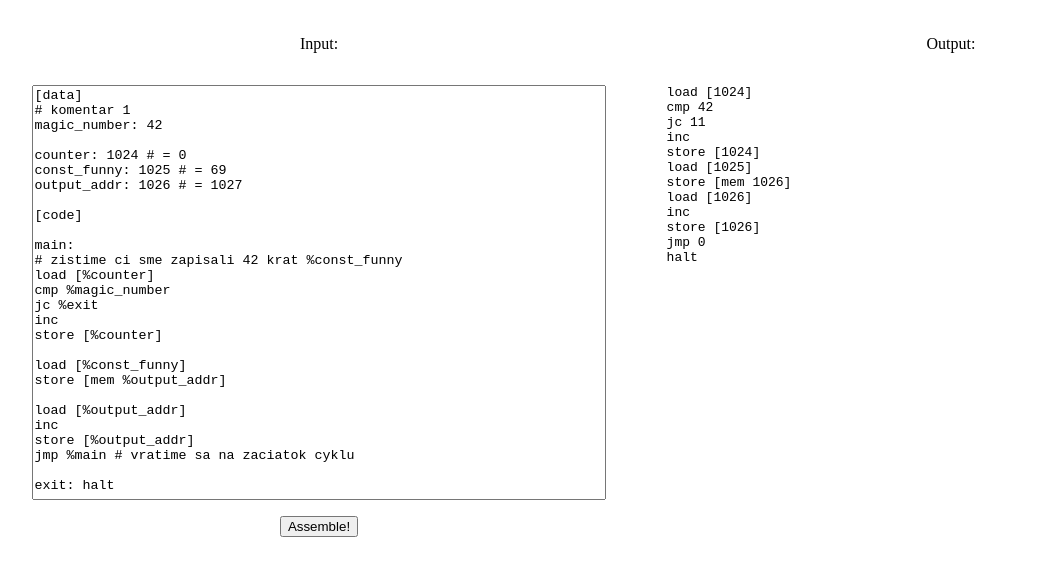
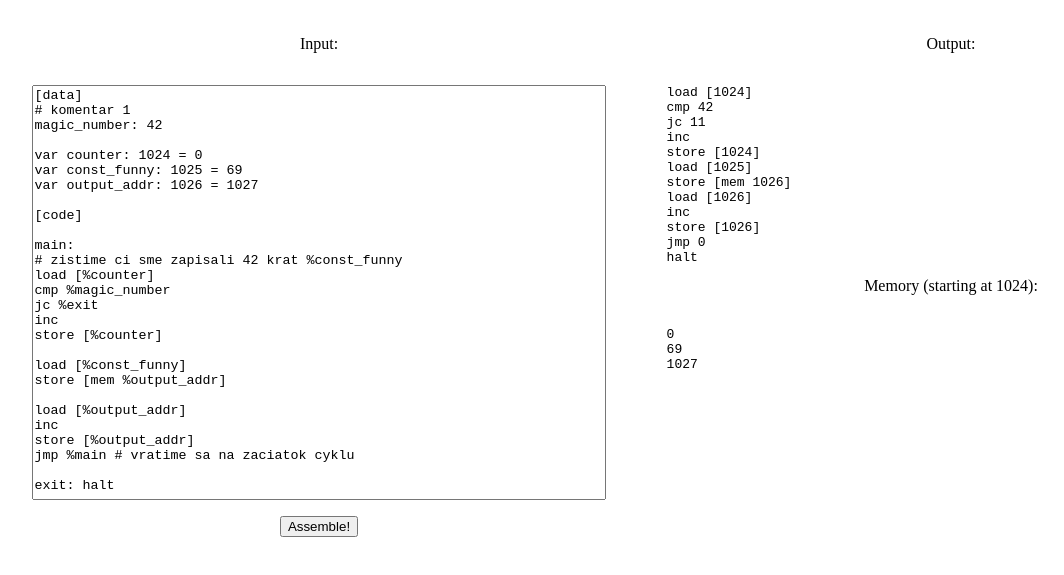
Before and after one commit to tancop/regasm, a plain HTML site: page index.html in a window 1280 px wide. Both pictures are taken after a click on the button "Assemble!". Shown: the part 69-644 px from the top of the page, without its empty margins (5-1069 px from the left). Drawn offline with Linux system fonts and the light colour scheme.

Commit message:
Add variables

```diff
--- a/index.html
+++ b/index.html
@@ -1,12 +1,11 @@
-<!DOCTYPE html>
+<!doctype html>
 <html lang="en">
-
     <head>
         <meta charset="UTF-8" />
         <meta name="viewport" content="width=device-width" />
-    <meta name="description" content="Turn RegSim into real assembly.">
+        <meta name="description" content="Turn RegSim into real assembly." />
         <title>RegSim Reassembler</title>
-    <link rel="stylesheet" href="index.css">
+        <link rel="stylesheet" href="index.css" />
     </head>
 
     <body>
@@ -15,13 +14,19 @@
         <div class="row-container">
             <div class="column">
                 <p>Input:</p>
-            <textarea id="input-area" class="input-area" spellcheck="false" aria-label="Code input">[data]
+                <textarea
+                    id="input-area"
+                    class="input-area"
+                    spellcheck="false"
+                    aria-label="Code input"
+                >
+[data]
 # komentar 1
 magic_number: 42
 
-counter: 1024 # = 0
-const_funny: 1025 # = 69
-output_addr: 1026 # = 1027
+var counter: 1024 = 0
+var const_funny: 1025 = 69
+var output_addr: 1026 = 1027
 
 [code]
 
@@ -41,15 +46,16 @@ inc
 store [%output_addr]
 jmp %main # vratime sa na zaciatok cyklu
 
-exit: halt</textarea>
+exit: halt</textarea
+                >
                 <button id="assemble-button">Assemble!</button>
             </div>
             <div class="column">
                 <p>Output:</p>
                 <pre id="output-area"></pre>
+                <p id="memory-header">Memory:</p>
+                <pre id="output-mem"></pre>
             </div>
         </div>
-
     </body>
-
 </html>
--- a/main.js
+++ b/main.js
@@ -15,16 +15,28 @@ window.onload = function () {
   let outputArea = document.getElementById("output-area");
   /** @type HTMLButtonElement */
   let assembleButton = document.getElementById("assemble-button");
+  /** @type HTMLParagraphElement */
+  let memoryHeader = document.getElementById("memory-header");
+  /** @type HTMLPreElement */
+  let outputMem = document.getElementById("output-mem");
 
-    assembleButton.addEventListener("click", function () {
+  assembleButton.addEventListener(
+    "click",
+    function () {
       /** @type string */
       let value = inputArea.value;
-        let lines = value.split('\n').map(line => line.trim()).filter(line => line.length > 0 && !line.startsWith("#"));
+      let lines = value
+        .split("\n")
+        .map((line) => line.trim())
+        .filter((line) => line.length > 0 && !line.startsWith("#"));
       let section = 0;
       let codeStart = 0;
       let cleanIndex = 0;
       let labels = {};
       let output = "";
+      let memoryStart = -1;
+      let memoryEnd = -1;
+      let variables = {};
 
       for (let i = 0; i < lines.length; i++) {
         let line = lines[i];
@@ -44,7 +56,25 @@ window.onload = function () {
         if (section === 0) {
           let [label, value] = line.split(":");
           value = value.trimStart();
+
+          if (label) {
+            if (label.includes(" ") && label.split(" ")[0] == "var") {
+              let varName = label.split(" ")[1];
+              let [addressString, initValue] = value.split("=");
+              let address = Number.parseInt(addressString);
+              if (initValue) variables[address] = initValue.trim();
+              labels[varName] = addressString.trim();
+
+              if (memoryStart == -1 || address < memoryStart) {
+                memoryStart = address;
+              }
+              if (memoryEnd == -1 || address > memoryEnd) {
+                memoryEnd = address;
+              }
+            } else {
               labels[label] = value;
+            }
+          }
         } else {
           if (line.includes(":")) {
             let [label, rest] = line.split(":");
@@ -58,7 +88,7 @@ window.onload = function () {
         }
       }
 
-        let re = /%[a-zA-Z0-9_-]+/g
+      let re = /%[a-zA-Z0-9_-]+/g;
 
       for (let i = codeStart; i < lines.length; i++) {
         let line = lines[i];
@@ -78,8 +108,22 @@ window.onload = function () {
           }
           return seq;
         });
-            output = output.concat(replaced + '\n');
+        output = output.concat(replaced + "\n");
       }
       outputArea.innerHTML = output;
-    }, { passive: true });
+
+      let memoryOutput = "";
+      for (let i = memoryStart; i < memoryEnd + 1; i++) {
+        for (const [k, v] of Object.entries(variables)) {
+          if (k == i) {
+            memoryOutput = memoryOutput.concat(v);
           }
+        }
+        memoryOutput = memoryOutput.concat("\n");
+      }
+      outputMem.innerHTML = memoryOutput;
+      memoryHeader.innerHTML = `Memory (starting at ${memoryStart}):`;
+    },
+    { passive: true },
+  );
+};
```
Also changed, not shown: index.css (line endings or trailing spaces), 1 other file. Lines whose indentation alone changed are shown as unchanged.
